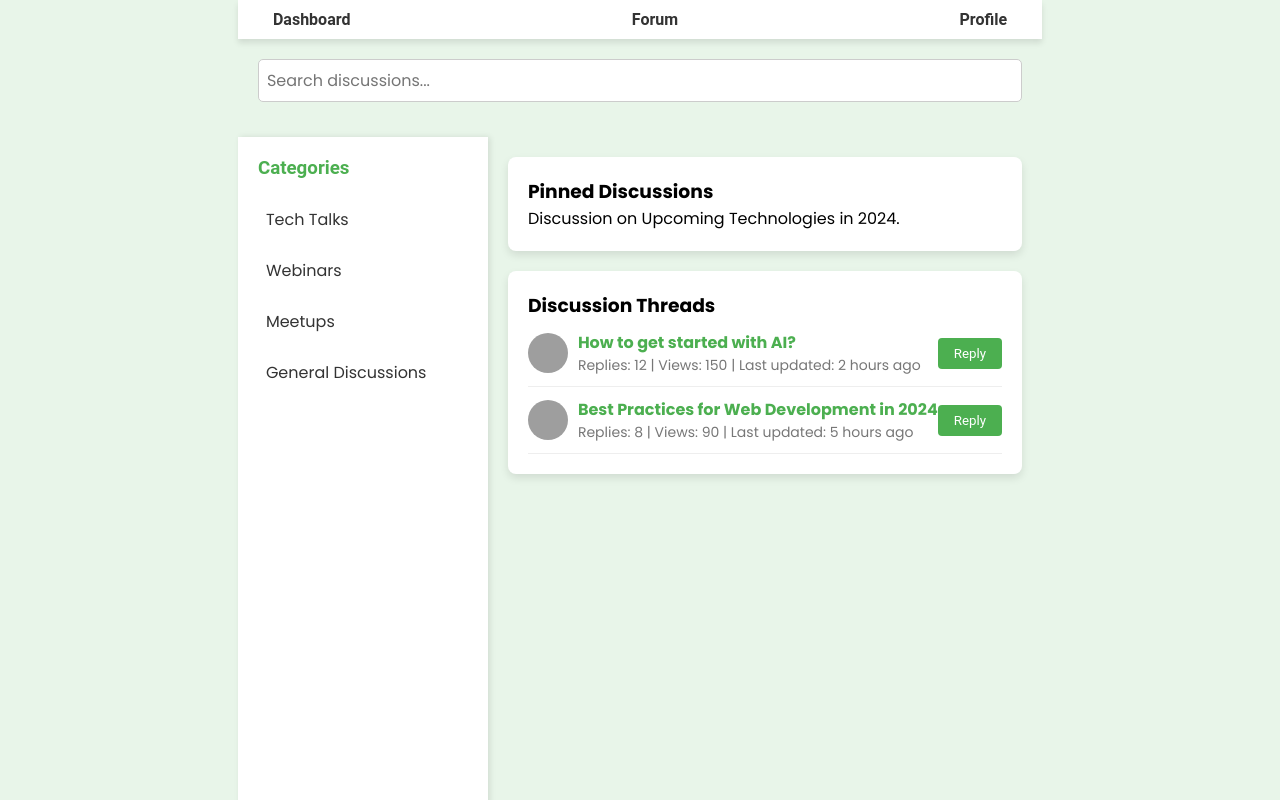
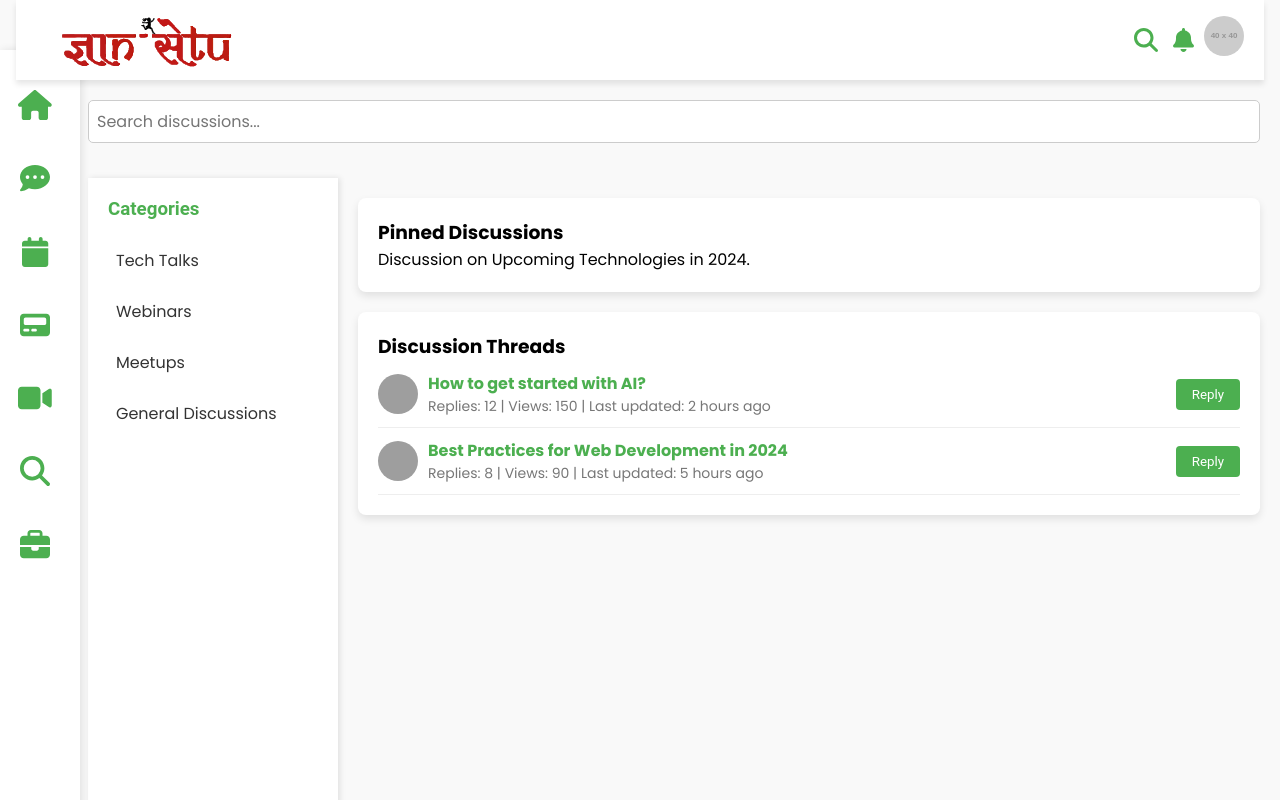
Before and after one commit to Paras1209/TechVengers, a React (Vite) app: page /forum in a window 1280 px wide. Shown: the top 800 px of the page. Built offline with nearby package versions, Linux system fonts and the light colour scheme; grey boxes are pictures that could not be loaded.

Commit message:
Sidenav and header on chat and forum

```diff
--- a/src/App.jsx
+++ b/src/App.jsx
@@ -10,6 +10,8 @@ import ChatLayout from "./ChatLayout.jsx";
 import EventsPage from "./EventsPage.jsx";
 import AlumniSearch from "./SearchAlumni.jsx";
 import DashSideNav from "./DashSideNav.jsx"
+import DashHeader from "./DashHeader.jsx"
+
 
 
 export default function App() {
@@ -27,9 +29,9 @@ export default function App() {
         <Route path="/search" element={<AlumniSearch />} />
         <Route path="/sidedash" element={<DashSideNav />} />
 
-          {/* <Route path="" element={} /> */}
+          <Route path="/header" element={<DashHeader />} />
             {/* // <Route path="" element={} /> */}
       </Routes>
     </BrowserRouter>
   );
-}
+};
--- a/src/ChatLayout.css
+++ b/src/ChatLayout.css
@@ -13,8 +13,8 @@ body {
 }
 
 .chat-container {
-  width: 900px;
-  height: 600px;
+  width: 100vw;
+  height: 100vh;
   background-color: #ffffff;
   border-radius: 10px;
   box-shadow: 0px 4px 10px rgba(0, 0, 0, 0.1);
@@ -29,6 +29,7 @@ body {
   display: flex;
   flex-direction: column;
   border-right: 1px solid #e0e0e0;
+  margin-left:5rem;
 }
 
 .left-sidebar .profile-section {
--- a/src/ChatLayout.jsx
+++ b/src/ChatLayout.jsx
@@ -1,6 +1,9 @@
 // ChatLayout.jsx
 import React, { useState } from "react";
 import "./ChatLayout.css";
+import DashHeader from "./DashHeader";
+import DashSideNav from "./DashSideNav.jsx"
+
 
 export default function ChatLayout() {
 	const [message, setMessage] = useState("");
@@ -37,13 +40,16 @@ export default function ChatLayout() {
 	};
 
 	return (
+		<>
+			<DashHeader />
 		<div className="chat-container">
+			{/* <DashHeader /> */}
 			{/* Left Sidebar */}
 			<div className="left-sidebar">
 				<div className="profile-section">
 					<img src="profile.jpg" alt="User Profile" />
 					<div>
-						<p>John Doe</p>
+						<p>Paras</p>
 						<p style={{ fontSize: "12px", color: "#888888" }}>
 							Available for chat
 						</p>
@@ -60,7 +66,7 @@ export default function ChatLayout() {
 					<div className="message">
 						<img src="profile1.jpg" alt="Chat Partner" />
 						<div className="message-info">
-							<span className="name">Jane Smith</span>
+							<span className="name">Pushpit</span>
 							<span className="preview">Hey, how are you?</span>
 						</div>
 						<div className="notification-count">2</div>
@@ -68,14 +74,14 @@ export default function ChatLayout() {
 					<div className="message">
 						<img src="profile2.jpg" alt="Chat Partner" />
 						<div className="message-info">
-							<span className="name">Mark Lee</span>
+							<span className="name">TechVengers</span>
 							<span className="preview">See you soon!</span>
 						</div>
 						<div className="notification-count">1</div>
 					</div>
 				</div>
 			</div>
-
+<DashSideNav />
 			{/* Right Section */}
 			<div className="right-section">
 				{/* Header */}
@@ -90,6 +96,7 @@ export default function ChatLayout() {
 					</div>
 				</div>
 
+				{/* <DashHeader /> */}
 				{/* Message Area */}
 				<div className="message-area" id="messageArea">
 					{messages.map((msg) => (
@@ -140,5 +147,6 @@ export default function ChatLayout() {
 				</div>
 			</div>
 		</div>
+			</>
 	);
 }
--- /dev/null
+++ b/src/DashHeader.jsx
@@ -0,0 +1,80 @@
+import React, { useState, useRef, useEffect } from "react";
+import "./StudentDashboard.css";
+import { FontAwesomeIcon } from "@fortawesome/react-fontawesome";
+import {
+	faSearch,
+	faBell,
+	faCommentDots,
+	faCalendar,
+	faVideo,
+	faBriefcase,
+	faSchool,
+	faLocationArrow,
+	faPager, // Added import
+} from "@fortawesome/free-solid-svg-icons";
+import { faStar as farStar } from "@fortawesome/free-regular-svg-icons";
+import RatingComponent from "./Ratingcomponents";
+import gl from "./Gyan Setu Logo.svg";
+import { Link } from "react-router-dom";
+
+
+
+
+export default function DashHeader() {
+
+	const [show, setshow] = useState(false);
+	const [showprofile, setshowprofile] = useState(false);
+	const profileRef = useRef(null);
+	const profileRef2 = useRef(null);
+	//   const handleMouseEnter = () => setIsExpanded(true);
+	//   const handleMouseLeave = () => setIsExpanded(false);
+	const [isExpanded, setIsExpanded] = useState(false);
+
+	const handleMouseEnter = () => {
+		setIsExpanded(true);
+		style.navbar.box - shadow == none;
+	};
+	const handleMouseLeave = () => setIsExpanded(false);
+
+	return(
+		<>
+			<header className="navbar">
+				<div className="svg-cont">
+					<img src={gl} alt="SVG" className="svg" />
+				</div>
+				<div className="navbar-center flex justify-center items-center">
+					<FontAwesomeIcon icon={faSearch} className="fa-icon" />
+					<FontAwesomeIcon icon={faBell} className="fa-icon" />
+					{/* <FontAwesomeIcon icon={faCommentDots} className="fa-icon" /> */}
+					<div
+						className="profile-picture "
+						onClick={() => setshowprofile((prev) => !prev)}
+					>
+						<img src="https://via.placeholder.com/40" alt="Profile" />
+					</div>
+					{showprofile ? (
+						<div ref={profileRef} className="showpr">
+							<div className="fgh">Your Profile</div>
+							<img className="picture" src="user.png" />
+							<div className="gbh">
+								<span>Name:</span> TechVengers{" "}
+							</div>
+							<div className="gbh">
+								<span>Username:</span>techVengersyx
+							</div>
+							<div className="gbh">
+								<span>Email:</span>techvengers@gmail.com
+							</div>
+
+							<a href="#" className="signout">
+								Edit
+							</a>
+						</div>
+					) : (
+						""
+					)}
+				</div>
+			</header>
+		</>
+	)
+}
--- a/src/DashSideNav.jsx
+++ b/src/DashSideNav.jsx
@@ -11,12 +11,14 @@ import {
 	faBriefcase,
 	faSchool,
 	faLocationArrow,
-	faPager, // Added import
+	faPager,
+	faVideoCamera,
+	faHouse// Added import
 } from "@fortawesome/free-solid-svg-icons";
 import { faStar as farStar } from "@fortawesome/free-regular-svg-icons";
 import RatingComponent from "./Ratingcomponents";
 
-const DashSideNav = () => {
+export default function DashSideNav() {
 	// const [show, setshow] = useState(false);
 	// const [showprofile, setshowprofile] = useState(false);
 	// const profileRef = useRef(null);
@@ -43,12 +45,27 @@ const DashSideNav = () => {
 				<div
 					className="icon-tooltip"
 					onClick={() => {
+						navigate("/dashboard");
+					}}
+				>
+					<FontAwesomeIcon icon={faHouse} />
+					<span className="tooltip-text">Home</span>
+				</div>
+				<div
+					className="icon-tooltip"
+					onClick={() => {
 						navigate("/chat");
 					}}
 				>
 					<FontAwesomeIcon icon={faCommentDots} />
 					<span className="tooltip-text">Chat</span>
 				</div>
+
+				<div className="icon-tooltip" onClick={()=>{navigate('/events')}}>
+					<FontAwesomeIcon icon={faCalendar} />
+					<span className="tooltip-text">Events</span>
+				</div>
+
 				<div
 					className="icon-tooltip"
 					onClick={() => {
@@ -78,15 +95,12 @@ const DashSideNav = () => {
 				</div>
 				<div className="icon-tooltip">
 					<FontAwesomeIcon icon={faBriefcase} />
-					<span className="tooltip-text">Career Guidance</span>
+					<span className="tooltip-text">Job</span>
 				</div>
-				<div className="icon-tooltip">
-					<FontAwesomeIcon icon={faSchool} />
-					<span className="tooltip-text">Mentorship</span>
-				</div>
+
 			</aside>
 		</>
 	);
-};
+}
 
-export default DashSideNav;
+// export default DashSideNav;
--- a/src/ForumPage.jsx
+++ b/src/ForumPage.jsx
@@ -1,17 +1,23 @@
 // ForumPage.jsx
 import React from 'react';
 import styles from './ForumPage.module.css';
+import DashHeader from "./DashHeader";
+import DashSideNav from "./DashSideNav.jsx"
 
 
 const ForumPage = () => {
 	return (
-		<div>
-			<div className={styles.navbar}>
+		<>
+			<DashHeader />
+			<DashSideNav />
+		<div className={styles.forum}>
+			{/* <div className={styles.navbar}>
 				<a href="#" className={styles.navLink}>Dashboard</a>
 				<a href="#" className={styles.navLink}>Forum</a>
 				<a href="#" className={styles.navLink}>Profile</a>
 			</div>
-
+ */}
+			{/* <div className={styles.contentWrapper}> */}
 			<div className={styles.searchBar}>
 				<input type="text" placeholder="Search discussions..." className={styles.searchInput} />
 			</div>
@@ -62,6 +68,7 @@ const ForumPage = () => {
 				</div>
 			</div>
 		</div>
+		</>
 	);
 };
 
--- a/src/ForumPage.module.css
+++ b/src/ForumPage.module.css
@@ -7,7 +7,7 @@ body {
 		padding: 0;
 }
 
-.navbar {
+/* .navbar {
 		background-color: #FFFFFF;
 		padding: 10px 20px;
 		display: flex;
@@ -22,10 +22,16 @@ body {
 		margin: 0 15px;
 		font-family: 'Roboto', sans-serif;
 		font-weight: bold;
+} */
+
+.forum{
+	height:100vh;
+	width:100vw;
+	/* margin-left:5rem; */
 }
-
 .searchBar {
 		margin: 20px;
+	margin-left:5.5rem;
 }
 
 .searchInput {
@@ -131,6 +137,7 @@ body {
 
 .contentWrapper {
 		display: flex;
+	margin-left:5.5rem;
 }
 
 @media (max-width: 768px) {
--- a/src/LoginSignup.jsx
+++ b/src/LoginSignup.jsx
@@ -51,6 +51,7 @@ const LoginRegisterForm = () => {
                 type="submit"
                 className="btn animation"
                 style={{ "--i": 3, "--j": 24 }}
+                onClick={()=>(navigate('/dashboard'))}
               >
                 Login
               </button>
--- a/src/RegistrationForm.jsx
+++ b/src/RegistrationForm.jsx
@@ -140,7 +140,8 @@ const RegistrationForm = () => {
                 </div>
               </div>
             </div>
-            <button type="submit" className="submit-btn">
+            <button type="submit" className="submit-btn"                 onClick={()=>(navigate('/dashboard'))}
+ >
               Submit
             </button>
           </form>
--- a/src/StudentDashboard.css
+++ b/src/StudentDashboard.css
@@ -85,6 +85,8 @@ a:hover {
   padding: 10px 20px;
   z-index: 1;
   position: relative;
+  margin:0rem 1rem;
+  height:5rem;
 }
 
 .logo {
@@ -232,15 +234,15 @@ main .grid-container .hori-grid {
 
 .svg-cont {
   display: flex;
-  justify-content: center; /* Center the image horizontally */
-  align-items: center; /* Center the image vertically */
+  /* justify-content: center; /* Center the image horizontally */
+  /* align-items: center; /* Center the image vertically */ */ */
 }
 
 .svg {
   width: 100px; /* Set the width of the SVG */
   transform: scale(2);
   height: auto; /* Maintain aspect ratio */
-  margin-left: 50px;
+  margin-left: 5rem;
 }
 
 .card h3 {
--- a/src/StudentDashboard.jsx
+++ b/src/StudentDashboard.jsx
@@ -16,6 +16,9 @@ import { faStar as farStar } from "@fortawesome/free-regular-svg-icons";
 import RatingComponent from "./Ratingcomponents";
 import gl from "./Gyan Setu Logo.svg";
 import { Link } from "react-router-dom";
+import DashHeader from "./DashHeader";
+import DashSideNav from "./DashSideNav.jsx"
+
 
 const StudentDashboard = () => {
   const [show, setshow] = useState(false);
@@ -35,14 +38,14 @@ const StudentDashboard = () => {
   return (
     <div className="bg">
       {/* Top Navbar */}
-      <header className="navbar">
+      {/* <header className="navbar">
         <div className="svg-cont">
           <img src={gl} alt="SVG" className="svg" />
         </div>
         <div className="navbar-center flex justify-center items-center">
           <FontAwesomeIcon icon={faSearch} className="fa-icon" />
           <FontAwesomeIcon icon={faBell} className="fa-icon" />
-          {/* <FontAwesomeIcon icon={faCommentDots} className="fa-icon" /> */}
+          {/* <FontAwesomeIcon icon={faCommentDots} className="fa-icon" /> }
           <div
             className="profile-picture "
             onClick={() => setshowprofile((prev) => !prev)}
@@ -71,9 +74,9 @@ const StudentDashboard = () => {
             ""
           )}
         </div>
-      </header>
-
-      <aside
+      </header> */}
+  <DashHeader />
+      {/* <aside
         className={`side-panel ${isExpanded ? "expanded" : ""}`}
         onMouseEnter={handleMouseEnter}
         onMouseLeave={handleMouseLeave}
@@ -83,28 +86,36 @@ const StudentDashboard = () => {
           <span className="tooltip-text">Chat</span>
 
         </Link>
+
         <Link to="/forum" className="icon-tooltip">
-          <FontAwesomeIcon icon={faCalendar} />
+          <FontAwesomeIcon icon={faPager} />
           <span className="tooltip-text">Forums</span>
         </Link>
+
         <Link to="webinar" className="icon-tooltip">
           <FontAwesomeIcon icon={faVideo} />
 
-          <span className="tooltip-text">Video Call</span>
+          <span className="tooltip-text">Webinar</span>
         </Link>
+
         <Link to="/events" className="icon-tooltip">
           <FontAwesomeIcon icon={faCalendar} />
           <span className="tooltip-text">Events</span>
         </Link>
-        <Link to="/career" className="icon-tooltip">
-          <FontAwesomeIcon icon={faBriefcase} />
-          <span className="tooltip-text">Career Guidance</span>
+
+        <Link to="/search" className="icon-tooltip">
+          <FontAwesomeIcon icon={faSearch} />
+          <span className="tooltip-text">Search</span>
         </Link>
+
         <Link className="icon-tooltip">
           <FontAwesomeIcon icon={faSchool} />
           <span className="tooltip-text">Mentorship</span>
         </Link>
-      </aside>
+
+      </aside> */}
+
+      <DashSideNav />
 
       {/* Main Content Area */}
       <main className="content-area">
```
